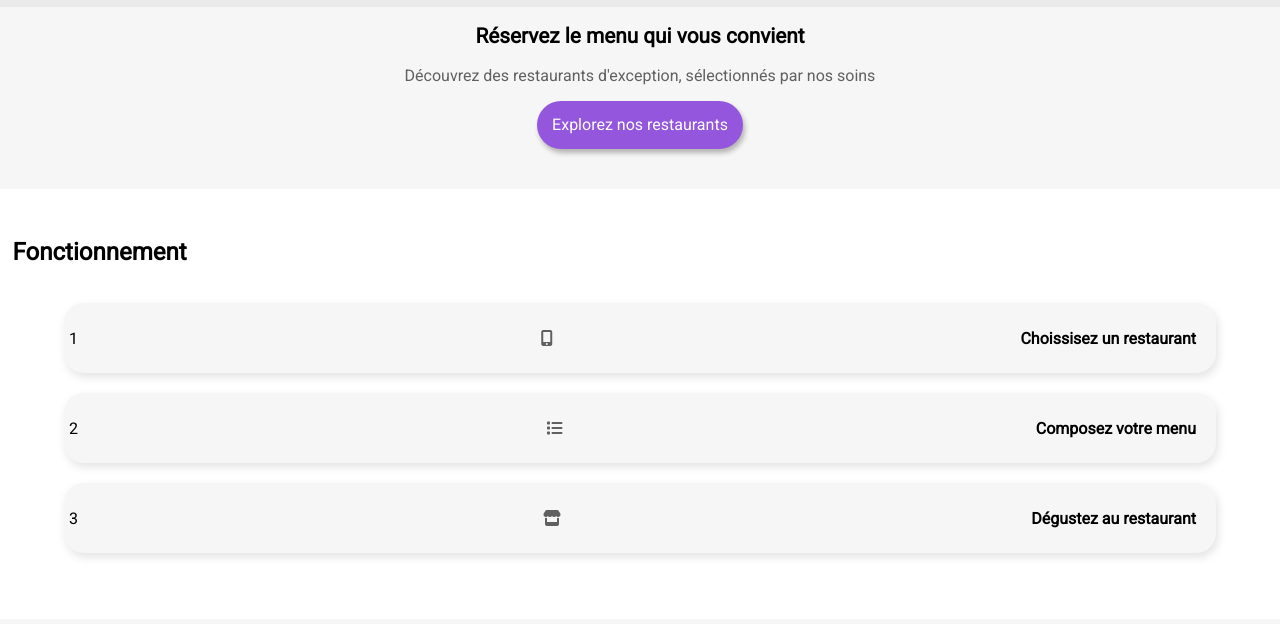
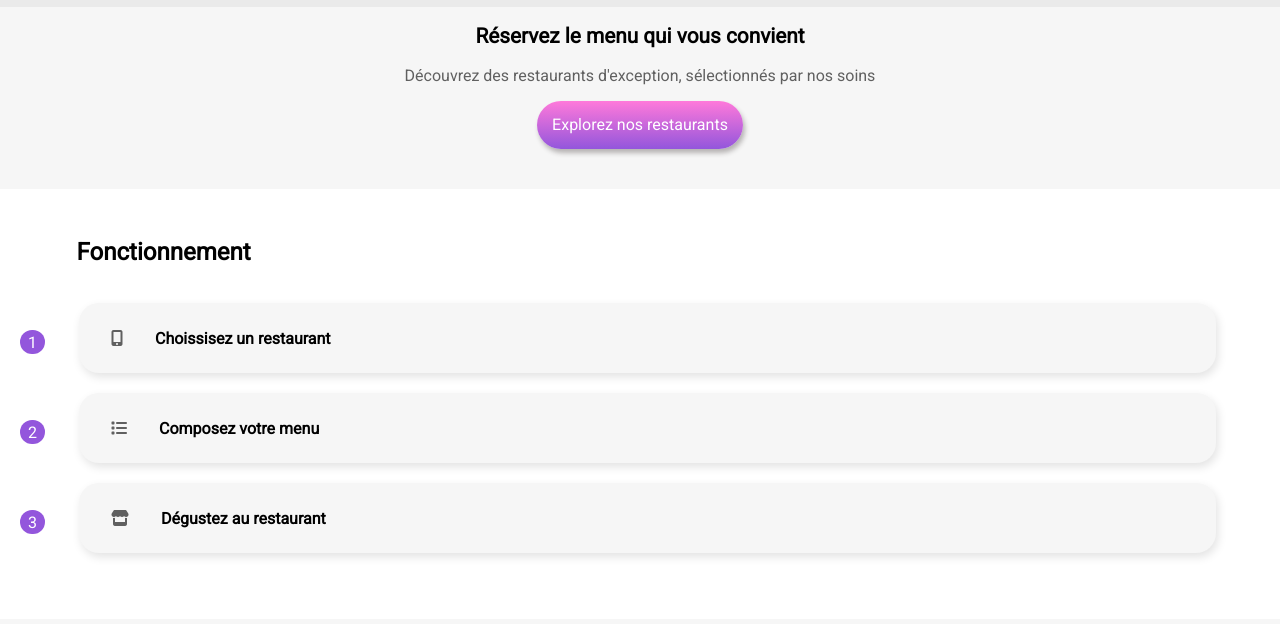
Before and after one commit to HaDock404/OhMyFood, a website: page index.html in a window 1280 px wide. Shown: the part 176-800 px from the top of the page. Drawn offline with Linux system fonts and the light colour scheme; a web font is replaced by a local one.

Commit message:
Finalisation page d'accueil

```diff
--- a/sass/layout/_fonctionnement.scss
+++ b/sass/layout/_fonctionnement.scss
@@ -8,7 +8,7 @@
   padding-top: 30px;
   padding-bottom: 50px;
   h2 {
-    width: 100%;
+    width: 90%;
     padding-left: 25px;
     margin-bottom: 0px;
   }
@@ -26,6 +26,7 @@
     text-align: center;
     justify-content: space-around;
     margin-top: 20px;
+    margin-left: 15px;
     border-radius: 20px;
     background-color: $color-back;
     box-shadow: 2px 4px 10px $color-shadow;
@@ -34,18 +35,27 @@
     width: 100%;
     display: flex;
     flex-direction: row;
-    justify-content: space-between;
+    justify-content: flex-start;
     padding-top: 27px;
     padding-right: 20px;
     &--number {
-      position: relative;
-      left: 5px;
+      position: absolute;
+      background-color: $color-primary;
+      color: $color-white;
+      width: 25px;
+      height: 20px;
+      padding-top: 4px;
+      border-radius: 20px;
+      left: 20px;
+      margin-top: 0px;
     }
     &--icon {
       color: $color-txt;
+      margin-left: 2rem;
     }
     &--txt {
       font-weight: bold;
+      margin-left: 2rem;
     }
   }
 }
--- a/sass/layout/_header.scss
+++ b/sass/layout/_header.scss
@@ -45,7 +45,12 @@ header {
     align-items: center;
     align-content: stretch;
     &_btn {
-      background-color: $color-primary;
+      background: rgb(147, 86, 220);
+      background: linear-gradient(
+        0deg,
+        rgba(147, 86, 220, 1) 0%,
+        rgba(255, 121, 218, 1) 100%
+      );
       color: $color-white;
       border: 0px solid;
       margin-bottom: 40px;
--- a/sass/layout/_restaurants.scss
+++ b/sass/layout/_restaurants.scss
@@ -8,7 +8,7 @@
   align-content: stretch;
   height: 120%;
   h2 {
-    width: 100%;
+    width: 90%;
     padding-left: 25px;
     margin-bottom: 0px;
     margin-top: 50px;
```
Also changed, not shown: public/css/style.css, 1 other file.
